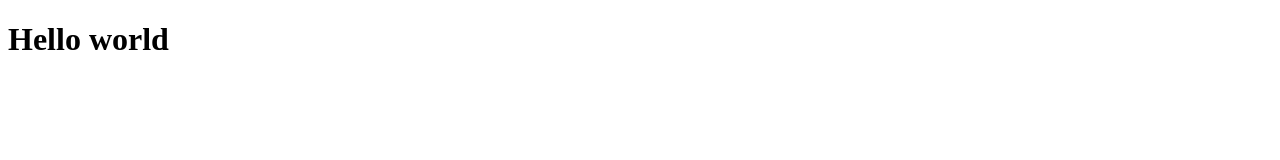
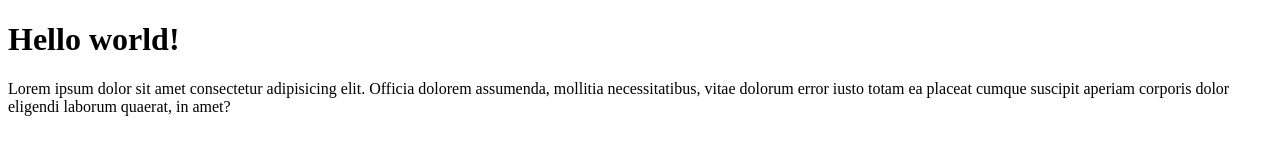
Before and after one commit to zamzamkamal/wpu-git-test, a plain HTML site: page index.html in a window 1280 px wide. Drawn offline with Linux system fonts and the light colour scheme.

Commit message:
menambahkan paragraf

```diff
--- a/index.html
+++ b/index.html
@@ -7,7 +7,8 @@
     <title>Coba git remote</title>
 </head>
 <body>
-    <h1>Hello world</h1>
+    <h1>Hello world!</h1>
+    <p>Lorem ipsum dolor sit amet consectetur adipisicing elit. Officia dolorem assumenda, mollitia necessitatibus, vitae dolorum error iusto totam ea placeat cumque suscipit aperiam corporis dolor eligendi laborum quaerat, in amet?</p>
 
 </body>
 </html>
```
